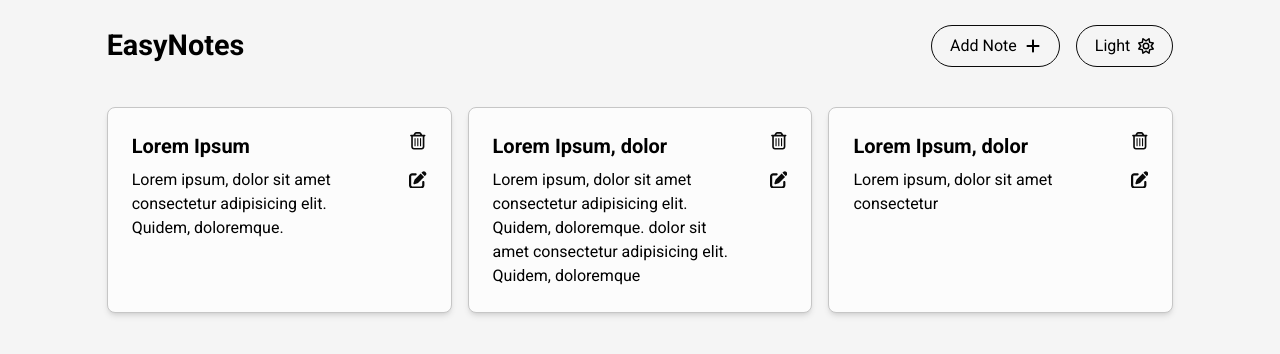
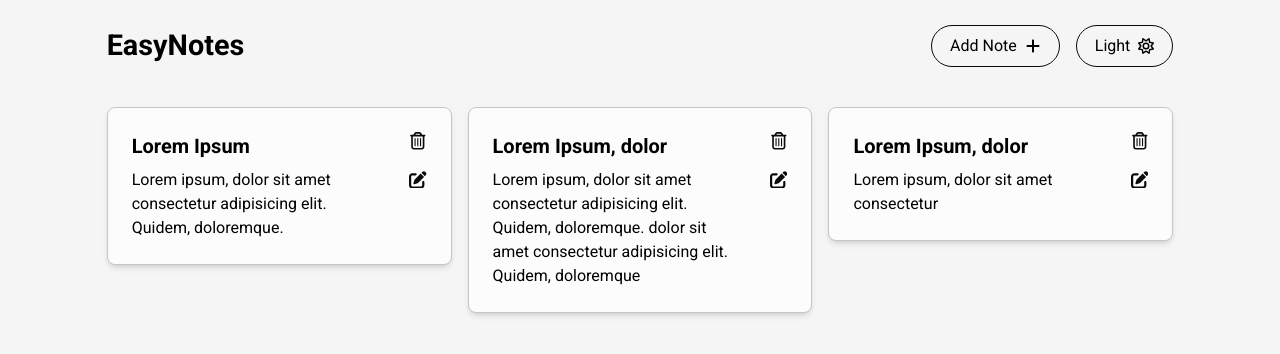
Before and after one commit to Janjanny/easy-notes-react-framer, a Next.js app in the folder easy-notes/: page / in a window 1280 px wide. Shown: the top 354 px of the page. Built offline with nearby package versions, Linux system fonts and the light colour scheme.

Commit message:
add intro animation

```diff
--- a/easy-notes/app/components/Navbar.jsx
+++ b/easy-notes/app/components/Navbar.jsx
@@ -1,34 +1,52 @@
 "use client";
 import React from "react";
 import { FaPlus, FaRegSun } from "react-icons/fa6";
-import { motion } from "framer-motion";
+import { motion, useAnimate, stagger } from "framer-motion";
+import { useState, useEffect } from "react";
 
 import Link from "next/link";
 const Navbar = () => {
+
+  const [scope, animate] = useAnimate();
+
+  useEffect(() => {
+
+    animate(".button", {opacity: 1, y:0}, {delay: stagger(.2)})
+
+
+  }, [scope])
+
   return (
     <>
       <div className="sticky top-0 z-[99] w-full bg-white-bg">
         <nav className=" w-10/12 mx-auto py-[1.5rem]  flex justify-between items-center">
-          <motion.div initial={{ opacity: 0 }} animate={{ opacity: 1 }}>
+          <motion.div initial={{ opacity: 0, y:20 }} animate={{ opacity: 1, y:0 }} transition={{duration: 0.5}}>
             <Link href={"/"}>
               <h1 className=" font-bold text-[1.8rem]">EasyNotes</h1>
             </Link>
           </motion.div>
 
-          <div className="buttons flex gap-[1rem] ">
+          <motion.div className="buttons flex gap-[1rem] " ref={scope}>
+
+            <motion.div className="button " initial={{ opacity: 0, y: 20 }}>
+
             <Link
               href={"/addNote"}
-              className="flex items-center gap-2 border border-black py-[8px] px-[18px] rounded-[2rem]"
+              className=" flex items-center gap-2 border border-black py-[8px] px-[18px] rounded-[2rem]"
             >
               {" "}
               Add Note <FaPlus />{" "}
             </Link>
+            </motion.div>
 
-            <button className="flex items-center gap-2 border border-black py-[8px] px-[18px] rounded-[2rem] w-max">
+            <motion.div className="button" initial={{ opacity: 0, y: 20 }}>
+            <button className=" flex items-center gap-2 border border-black py-[8px] px-[18px] rounded-[2rem] w-max" >
               {" "}
               Light <FaRegSun />{" "}
             </button>
-          </div>
+
+            </motion.div>
+          </motion.div>
         </nav>
       </div>
     </>
--- a/easy-notes/app/components/Note.jsx
+++ b/easy-notes/app/components/Note.jsx
@@ -2,6 +2,7 @@
 import React from "react";
 import { FaRegTrashCan } from "react-icons/fa6";
 import { FaPenToSquare } from "react-icons/fa6";
+import { motion, useAnimate, stagger } from "framer-motion";
 
 
 const Note = ({ title, description, id }) => {
--- a/easy-notes/app/page.jsx
+++ b/easy-notes/app/page.jsx
@@ -1,6 +1,17 @@
+"use client";
 import Note from "./components/Note";
+import { motion, useAnimate, stagger } from "framer-motion";
+import { useState, useEffect } from "react";
 
 export default function Home() {
+
+  const [scope, animate] = useAnimate()
+
+  useEffect(() => {
+    animate(".note", {opacity: 1, y:0}, {delay: stagger(.5), ease: 'easeIn'} )
+
+  }, [scope])
+
   const notes = [
     {
       title: "Lorem Ipsum",
@@ -20,9 +31,11 @@ export default function Home() {
     <>
       <div className=" w-full h-screen">
         <main className=" w-10/12 h-full mx-auto ">
-          <div className="pt-[1rem] grid grid-cols-3 gap-4">
+          <div className="pt-[1rem] grid grid-cols-3 gap-4" ref={scope}>
             {notes.map((note, key) => (
-              <Note key={key} title={note.title} description={note.desc} />
+              <motion.div className="note" initial={{opacity:0, y:40}}>
+                <Note key={key} title={note.title} description={note.desc} />
+              </motion.div>
             ))}
           </div>
         </main>
```
